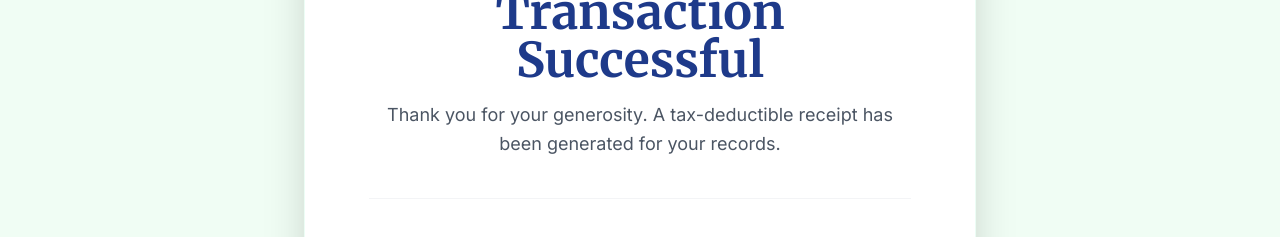
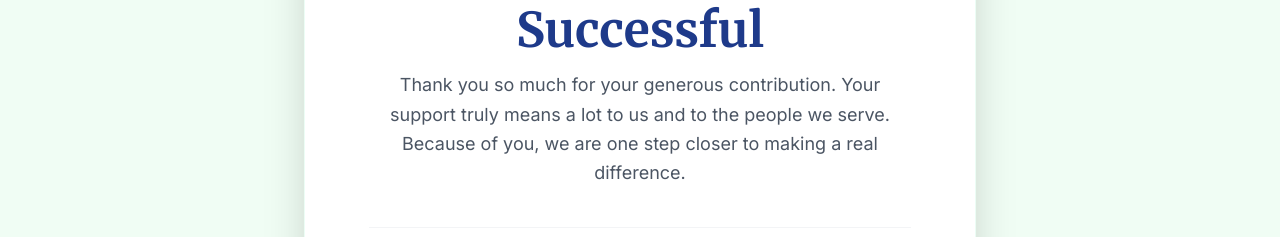
Before and after one commit to viswavignanavaaradi/vvv, a React (Vite) app in the folder client/: page /success in a window 1280 px wide. Shown: the part 391-628 px from the top of the page. Built offline with nearby package versions, Linux system fonts and the light colour scheme; no server answers.

Commit message:
Update Success.jsx

```diff
--- a/client/src/pages/Success.jsx
+++ b/client/src/pages/Success.jsx
@@ -20,7 +20,7 @@ const Success = () => {
 
                 <h1 className="text-primary-royal text-4xl md:text-5xl font-merriweather font-bold mb-4">Transaction Successful</h1>
                 <p className="text-gray-600 text-lg mb-10 leading-relaxed">
-                    Thank you for your generosity. A tax-deductible receipt has been generated for your records.
+                    Thank you so much for your generous contribution. Your support truly means a lot to us and to the people we serve. Because of you, we are one step closer to making a real difference.
                 </p>
 
                 {certificateId && (
```
